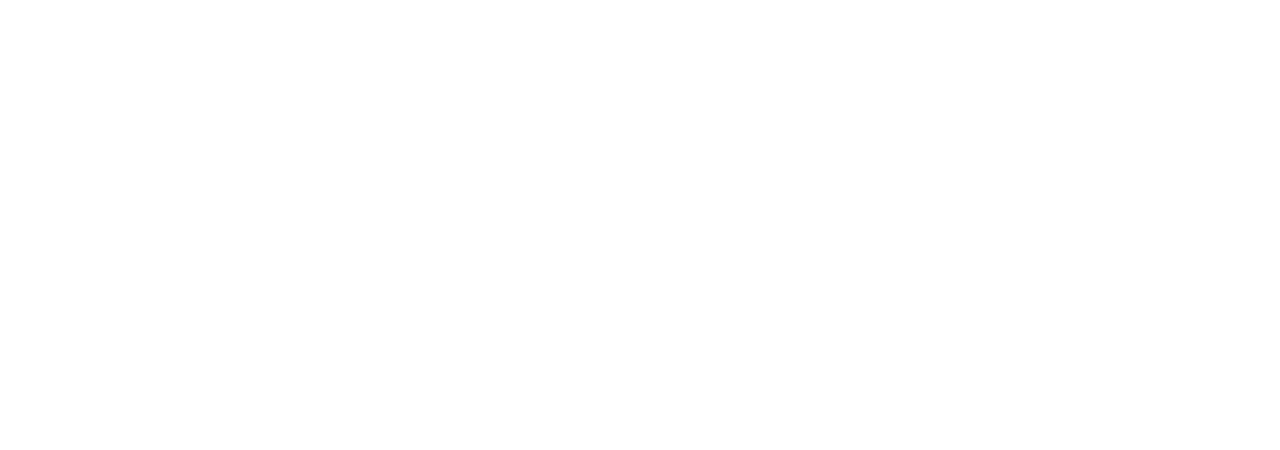
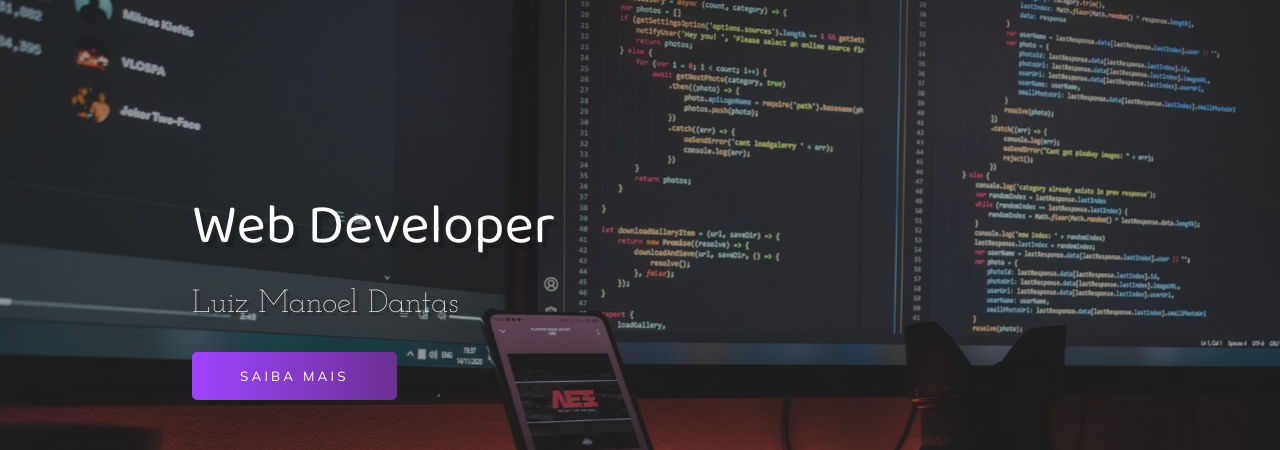
Before and after one commit to LuizManoeldev/portfolio, a plain HTML site: page index.html in a window 1280 px wide. Shown: the top 450 px of the page. Drawn offline with Linux system fonts and the light colour scheme.

Commit message:
:package: header

```diff
--- a/CSS/style.css
+++ b/CSS/style.css
@@ -1,3 +1,104 @@
 @import url('https://fonts.googleapis.com/css2?family=Baloo+Da+2:wght@400;500;600;700;800&family=Josefin+Slab:ital,wght@0,100;0,200;0,300;0,400;0,500;0,600;0,700;1,100;1,200;1,300;1,400;1,500;1,600;1,700&family=Mulish:ital,wght@0,200;0,300;0,400;0,500;0,600;0,700;0,800;0,900;1,200;1,300;1,400;1,500;1,600;1,700;1,800;1,900&display=swap');
 
 @import url("https://cdn.jsdelivr.net/npm/@fortawesome/fontawesome-free@5.15.4/css/fontawesome.min.css");
+
+* {
+    margin: 0;
+    padding: 0;
+}
+/*Header*/
+header {
+    width: 100%;
+    height: 100vh;
+    overflow-x: hidden;
+    position: relative ;
+}
+
+.img-wrapper {
+    width: 100%;
+    height: 100%;
+    background-color: rgba(0,0,0,0.8);
+}
+
+.img-wrapper img {
+    width: 100%;
+    height: 100%;
+    object-fit: cover;
+    opacity: 0.5;
+    animation: zoom 15s;
+}
+
+@keyframes zoom{
+    0%{
+        transform: scale(1.3);
+    }
+
+    100%{
+        transform: scale(1);
+    }
+
+}
+
+.banner {
+    position: absolute;
+    left: 15%;
+    top: 25%;
+
+}
+
+@keyframes moveBanner {
+    0%{
+        transform: translateY(10rem) rotateY(-30deg) ;
+
+    }
+    100%{
+        transform: translateY(0) rotateY(0deg);
+        opacity: 1
+    }
+
+}
+
+.banner h1{
+    color: #ffff;
+    font-size: 3.5rem;
+    font-family: 'Baloo Da 2', serif;
+    font-weight: 200;
+    text-shadow: .3rem .4rem 2px rgba(0, 0, 0, 0.2);
+    line-height: 3.5rem;
+    margin-bottom: 2rem;
+    animation: moveBanner 1s forwards;
+    opacity: 0;
+
+
+}
+
+.banner p {
+    font-family: 'Josefin Slab', serif;
+    color: #ffff;
+    font-size: 2rem;
+    text-shadow: .2rem .2rem  rgba(0, 0, 0, 0.4);
+    margin-bottom: 2rem;
+    font-weight: 200;
+    animation: moveBanner 2s forwards;
+    opacity: 0;
+}
+
+.banner button{
+    font-family: 'Mulish', serif;
+    text-transform: uppercase;
+    letter-spacing: 0.2rem;
+    color: #ffff;
+    background:linear-gradient(to right,#a044ff,#6a3093);
+    padding: 1rem 3rem;
+    border: none;
+    border-radius: 5px;
+    cursor: pointer;
+    transition: .3s ease-in-out;
+    animation: moveBanner 3s forwards;
+    opacity: 0;
+}
+
+.banner button:hover{
+    opacity: 0.8;
+    letter-spacing: 0.4rem;
+}
--- a/index.html
+++ b/index.html
@@ -11,9 +11,29 @@
     <link rel="icon" type="image/png" sizes="16x16" href="icons/favicon-16x16.png">
     <link rel="icon" href="icons/favicon.ico">
 
-    <title>Portifolio</title>
+    <title>Portfólio</title>
 </head>
 <body>
+    <main class="conteiner">
+        <header>
+            <div class="img-wrapper">
+                <img src="img/header_background.jpg" alt="">
+            </div>
+            <div class="banner">
+                 <h1>Web Developer</h1>
+                <p>Luiz Manoel Dantas</p>
+                <button>Saiba Mais</button>
+            </div>
 
+        </header>
+
+
+
+
+
+
+
+
+    </main>
 </body>
 </html>
```
Also changed, not shown: img/header_background.jpg (added), 1 other file.
